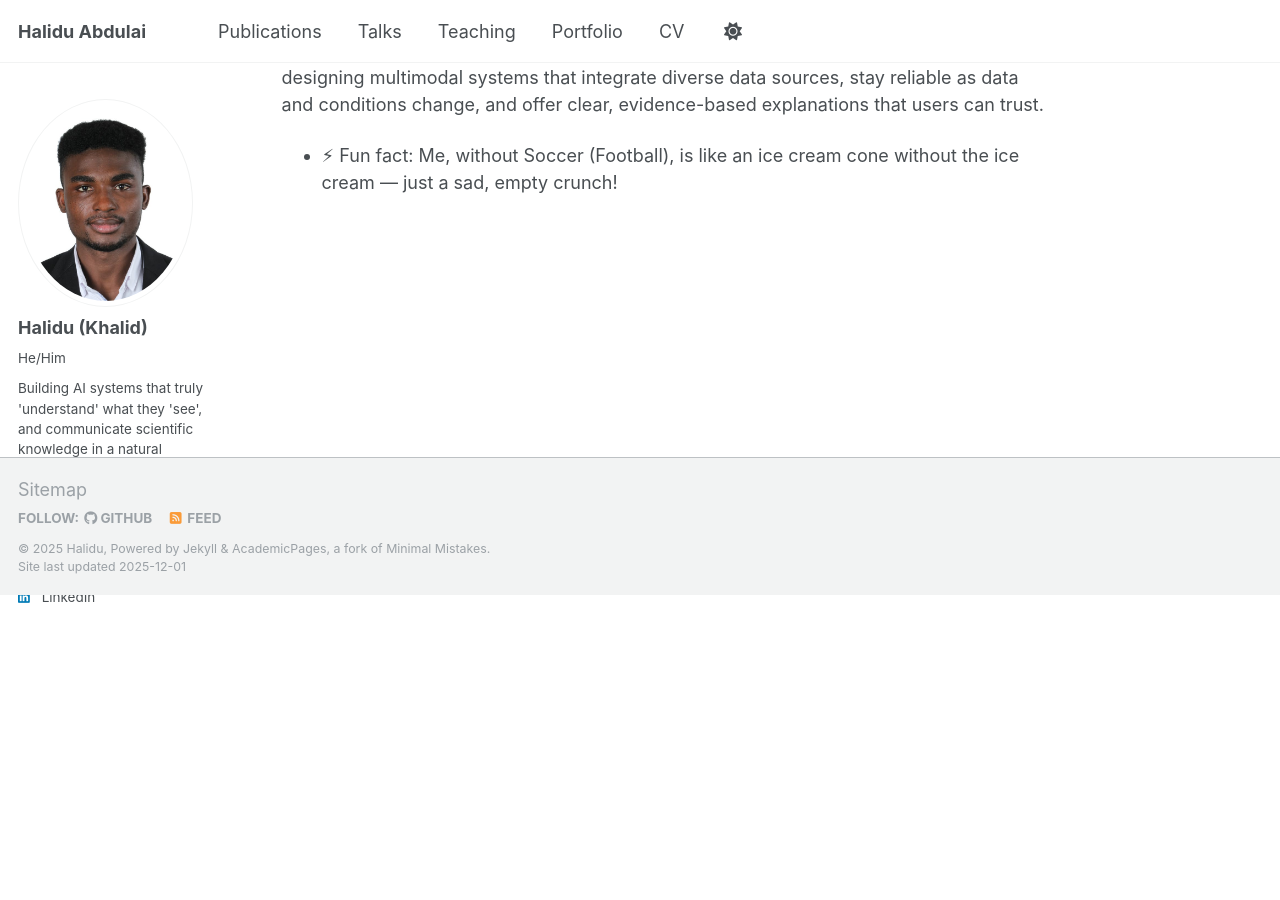
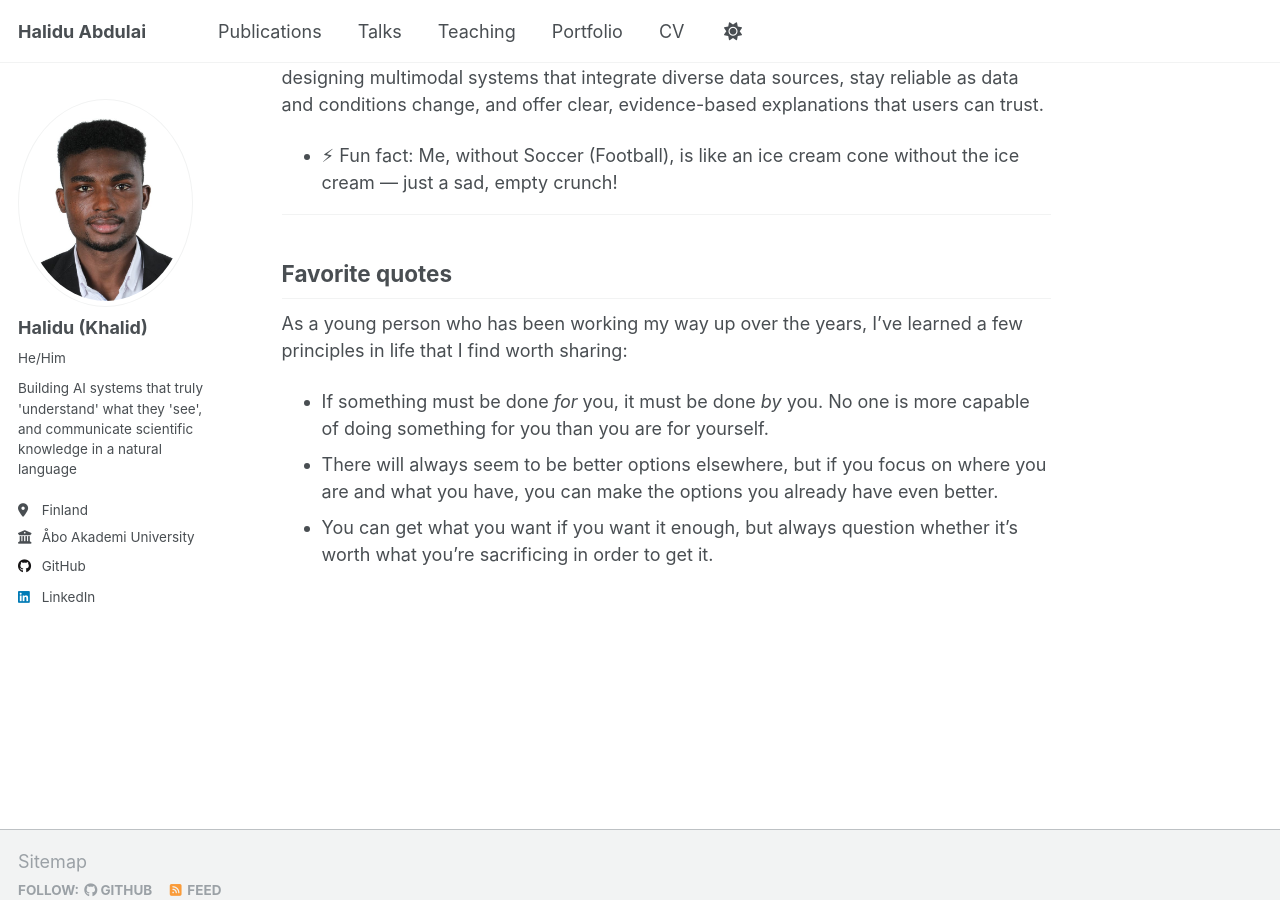
Before and after one commit to abdulaihalidu/abdulaihalidu.github.io, a Jekyll site: the page built from _pages/about.md, in a window 1280 px wide and 900 px high, scrolled down 521 px. Built offline with Jekyll 4.4.1, drawn with Linux system fonts in a browser that asks for light colours; a script that is not in the unit is left out; before the commit the page ends 1116 px from its top, so only the background shows below that.

Commit message:
Add favorite quotes section to about page
Added a section for favorite quotes with personal principles.

```diff
--- a/_pages/about.md
+++ b/_pages/about.md
@@ -15,3 +15,13 @@ My research interests lie in machine learning, computer vision, and natural lang
 
 
 - ⚡ Fun fact: Me, without Soccer (Football), is like an ice cream cone without the ice cream — just a sad, empty crunch!
+
+---
+
+## Favorite quotes
+
+As a young person who has been working my way up over the years, I've learned a few principles in life that I find worth sharing:
+
+- If something must be done *for* you, it must be done *by* you. No one is more capable of doing something for you than you are for yourself.
+- There will always seem to be better options elsewhere, but if you focus on where you are and what you have, you can make the options you already have even better.
+- You can get what you want if you want it enough, but always question whether it's worth what you're sacrificing in order to get it.
```
